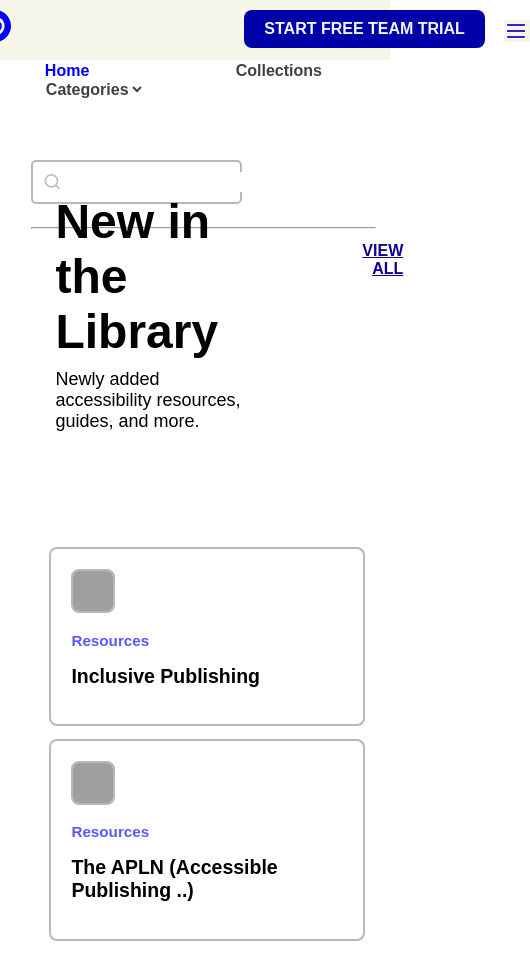
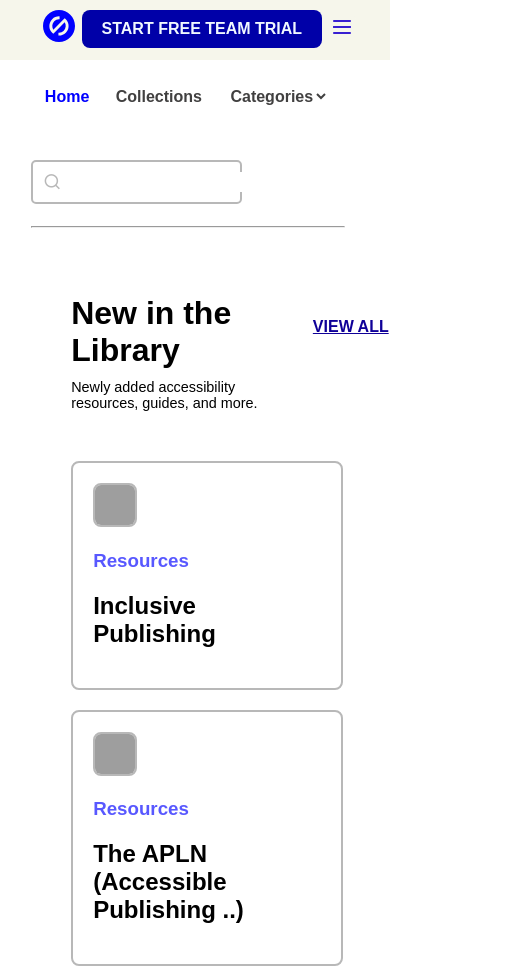
Before and after one commit to Ezz-Coding/getstark, a plain HTML site: page index.html in a window 390 px wide. Shown: the top 966 px of the page, 530 px wide, since content can reach past the window. Drawn offline with nearby package versions, Linux system fonts and the light colour scheme; grey boxes are pictures that could not be loaded.

Commit message:
update(5)

```diff
--- a/index.html
+++ b/index.html
@@ -39,7 +39,7 @@
 
             </div>
             <div class="button">
-                <button>LOG IN</button>
+                <button class="b_1">LOG IN</button>
                 <span><button>START FREE TEAM TRIAL</button></span>
                 <span class="span_3"><img src="img/icon_20.png" alt=""></span>
             </div>
--- a/style(1).css
+++ b/style(1).css
@@ -947,7 +947,7 @@ footer {
 
     .div_nav_2 {
         width: 100%;
-        margin-left: 5%;
+        margin-left: 0;
         display: grid;
         grid-template-columns: 1fr  ;
         height: 1500px;
@@ -1112,7 +1112,7 @@ footer {
     .footer-bottom_2 img {
         width: 200px;
         height: 50px;
-        margin-left: 50%;
+        margin-left: 40%;
         margin-top: 5%;
     }
 
--- a/style.css
+++ b/style.css
@@ -312,33 +312,41 @@ header {
     display: none;
 }
 @media(max-width : 700px){
-    body{
+
+    header{
         width: 100%;
+        max-width: 100%;
+
+
     }
 
     .logo {
         position: relative;
-        right: 80px;
+        right: 100%;
 
     }
     .function{
         display: none;
     }
-    .button button{
+    .b_1{
         display: none;
-
+    }
+    .button{
+        display: grid;
+        grid-template-columns: auto auto;
+        width: 100%;
+        text-align: end;
     }
     .button span button{
         display: inline-block;
-        position: relative;
-        left: 60%;
+
 
     }
     .span_3 img{
-        display: inline;
+        display: inline-block;
         position: relative;
-        left: 65%;
-        top: 20%;
+        top: 15%;
+
     }
     .Main_Search p{
         display: none;
@@ -349,10 +357,11 @@ header {
         grid-template-columns: 1fr;
     }
     .Category{
+
     position: relative;
     bottom: 140%;
     right: 3%;
-    word-spacing:120px;
+    word-spacing:10%;
 
     }
     .Category br{
@@ -364,37 +373,45 @@ header {
     .Icon_input{
         width: 60%;
     }
-    .liner{
-        position: relative;
-        bottom: 50%;
-        right: 8%;
+    .A_Header1 a{
+        width: 100%;
+
+        margin-top: 30%;
+        margin-left: 60%;
     }
-    .A_Header1 a{
-        position: relative;
-        bottom: 30%;
-        left: 80%;
+    .liner h1{
+        font-size: 2rem;
 
     }
+    .liner p{
+        font-size: .9rem;
+        width: 100%;
+    }
+    .Main_liner{
+
+    justify-items: left;
+    }
+
+
+
     .hr_1{
         display: inline-block;
-        width: 110%;
+        min-width: 100%;
         position: relative;
         top: 10%;
     }
     .Main_Product{
         display: grid;
+        width: 100%;
+
 
         grid-template-columns: 1fr;
     }
-    .footer-bottom_2 img{
-       display: none;
-    }
+
     .Product{
-        position: relative;
-        right: 8%;
-        bottom: 30%;
-        width: 100%;
-        font-size: small;
+
+        max-width: 100%;
+        font-size: inherit;
 
     }
 
@@ -402,4 +419,5 @@ header {
 
 
 
+
 }
```
